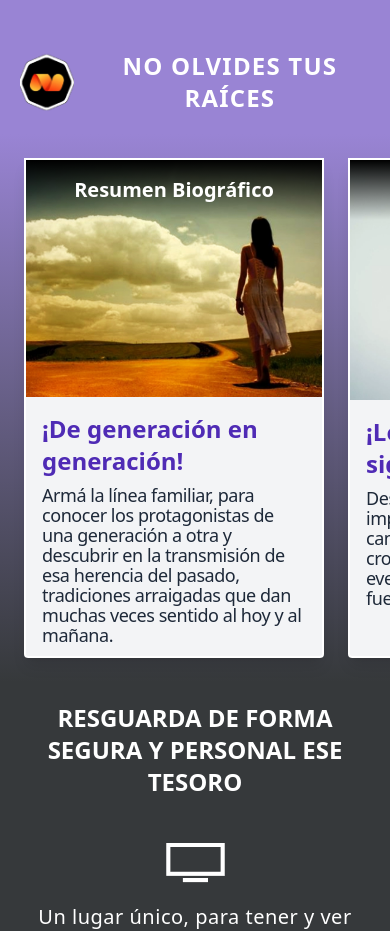
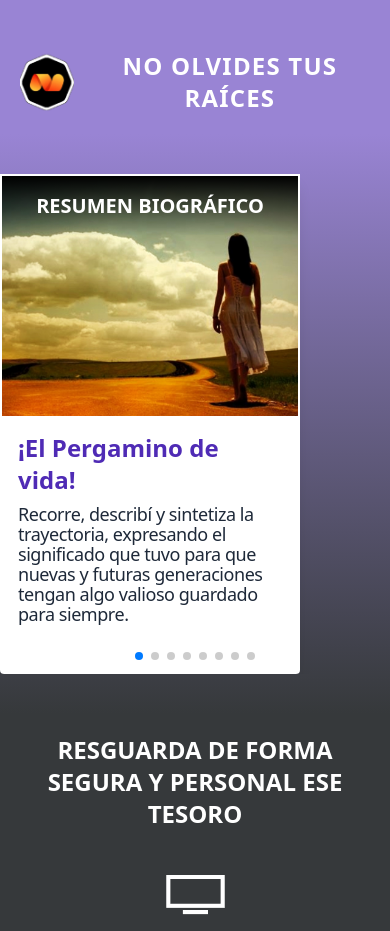
Before and after one commit to fedeemilo/Nemica, a React (Vite) app: page / in a window 390 px wide. Shown: the part 2560-3491 px from the top of the page. Built offline with nearby package versions, Linux system fonts and the light colour scheme.

Commit message:
ultimos retoques visuales

```diff
--- a/package.json
+++ b/package.json
@@ -11,7 +11,6 @@
   },
   "dependencies": {
     "@tailwindcss/vite": "^4.0.6",
-    "embla-carousel-react": "^8.5.2",
     "react": "^19.0.0",
     "react-dom": "^19.0.0",
     "swiper": "^11.2.4",
--- a/src/App.jsx
+++ b/src/App.jsx
@@ -1,4 +1,8 @@
-import useEmblaCarousel from "embla-carousel-react";
+import { Swiper, SwiperSlide } from "swiper/react";
+import "swiper/css";
+import "swiper/css/effect-coverflow";
+import "swiper/css/pagination";
+import { EffectCoverflow, Pagination } from "swiper/modules";
 
 //importacion de componentes
 import NavBar from "./components/NavBar";
@@ -10,6 +14,8 @@ import Form from "./components/Form";
 import Footer from "./components/Footer";
 import Icons from "./components/Icons";
 import HeadingImage from "./components/HeadingImage";
+
+//import de estilos
 import "./index.css";
 
 //import videos
@@ -57,8 +63,6 @@ import genetica1A from "./assets/images/cards/genetica1A.webp";
 import Museum1B from "./assets/images/cards/Museum1B.webp";
 
 export default function App() {
-  const [emblaRef] = useEmblaCarousel({ loop: false });
-
   return (
     <div className="bg-grisMedio">
       <div>
@@ -183,41 +187,57 @@ export default function App() {
       <div className="font-bold text-2xl bg-lila p-5 border-lila text-white">
         <Line imgSrc={logo} description="NO OLVIDES TUS RAÍCES" />
       </div>
-      <section id="servicios">
-        {/* Contenedor principal del carrusel */}
-        <div className="embla overflow-hidden bg-gradient-to-b from-lila to-gris p-6">
-          {/* Viewport de Embla: se asigna el ref para controlar el carrusel */}
-          <div className="embla__viewport" ref={emblaRef}>
-            {/* Contenedor de slides: usamos flex para alinear horizontalmente */}
-            <div className="embla__container flex gap-6">
-              {/* Cada slide contiene una Card.
-                La clase "flex-shrink-0" evita que el slide se encoja,
-                y definimos un ancho mínimo para cada slide */}
+      <div className="py-10 bg-gradient-to-b from-lila to-gris">
+        <div className="max-w-[800px] lg:max-w-full mx-auto overflow-visible" >
+          <Swiper
+            effect={"coverflow"}
+            grabCursor={true}
+            centeredSlides={true}
+            slidesPerView={"auto"}
+            coverflowEffect={{
+              rotate: 50,
+              stretch: 0,
+              depth: 100,
+              modifier: 1,
+              slideShadows: true,
+            }}
+            pagination={true}
+            modules={[EffectCoverflow, Pagination]}
+            className="mySwiper"
+          >
+
+            <SwiperSlide>
               <div className="embla__slide flex-shrink-0 min-w-[100px]">
                 <Card
-                  title="Resumen Biográfico"
+                  title="RESUMEN BIOGRÁFICO"
                   imgSrc={bio1A}
-                  h1="¡De generación en generación!"
-                  description="Armá la línea familiar, para conocer los protagonistas de una generación a otra y descubrir en la transmisión de esa herencia del pasado, tradiciones arraigadas que dan muchas veces sentido al hoy y al mañana."
+                  h1="¡El Pergamino de vida!"
+                  description="Recorre, describí y sintetiza la trayectoria, expresando el significado que tuvo para que nuevas y futuras generaciones tengan algo valioso guardado para siempre."
                 />
               </div>
-              <div className="embla__slide flex-shrink-0 min-w-[300px]">
+            </SwiperSlide>
+            <SwiperSlide>
+              <div className="embla__slide flex-shrink-0 min-w-[100px]">
                 <Card
-                  title="Histograma"
+                  title="HISTOGRAMA"
                   imgSrc={histograma1A}
                   h1="¡Los hechos más significativos!"
                   description="Destacá los hitos más importantes que marcaron el camino construido, y mira cronológicamente esos logros y eventos del proyecto de vida que fueron únicos."
                 />
               </div>
-              <div className="embla__slide flex-shrink-0 min-w-[300px]">
+            </SwiperSlide>
+            <SwiperSlide>
+              <div className="embla__slide flex-shrink-0 min-w-[100px]">
                 <Card
-                  title="Clip de Vida"
+                  title="CLIP DE VIDA"
                   imgSrc={clip2}
                   h1="¡Esos buenos momentos vividos!"
                   description="Transmití esas experiencias que llenaron el corazón, que son vivencias que emocionan y que reviven momentos que entusiasman."
                 />
               </div>
-              <div className="embla__slide flex-shrink-0 min-w-[300px]">
+            </SwiperSlide>
+            <SwiperSlide>
+              <div className="embla__slide flex-shrink-0 min-w-[100px]">
                 <Card
                   title="ÁRBOL GENEALÓGICO"
                   imgSrc={genealogia1A}
@@ -225,7 +245,9 @@ export default function App() {
                   description="Armá la línea familiar, para conocer los protagonistas de una generación a otra y descubrir en la transmisión de esa herencia del pasado, tradiciones arraigadas que dan muchas veces sentido al hoy y al mañana."
                 />
               </div>
-              <div className="embla__slide flex-shrink-0 min-w-[300px]">
+            </SwiperSlide>
+            <SwiperSlide>
+              <div className="embla__slide flex-shrink-0 min-w-[100px]">
                 <Card
                   title="TESTIMONIOS"
                   imgSrc={testimonios}
@@ -233,15 +255,19 @@ export default function App() {
                   description="Recreá y captá desde la mirada y experiencia del círculo íntimo esa esencia personal, generando un retrato con los rasgos característicos."
                 />
               </div>
-              <div className="embla__slide flex-shrink-0 min-w-[300px]">
+            </SwiperSlide>
+            <SwiperSlide>
+              <div className="embla__slide flex-shrink-0 min-w-[100px]">
                 <Card
-                  title="CÍRCULOS DE RELACIONES"
+                  title="CIRCULO DE RELACIONES"
                   imgSrc={relaciones}
                   h1="¡Esos vínculos construidos!"
                   description="Mostrá las relaciones con familiares y amigos que marcaron e influenciaron el desarrollo y crecimiento personal."
                 />
               </div>
-              <div className="embla__slide flex-shrink-0 min-w-[300px]">
+            </SwiperSlide>
+            <SwiperSlide>
+              <div className="embla__slide flex-shrink-0 min-w-[100px]">
                 <Card
                   title="SÍNTESIS GENÉTICA"
                   imgSrc={genetica1A}
@@ -249,7 +275,9 @@ export default function App() {
                   description="Dejá claro esos rasgos tradicionales que inevitablemente se heredan, que son parte de la identidad y que seguramente se transmitan a las siguientes generaciones."
                 />
               </div>
-              <div className="embla__slide flex-shrink-0 min-w-[300px]">
+            </SwiperSlide>
+            <SwiperSlide>
+              <div className="embla__slide flex-shrink-0 min-w-[100px]">
                 <Card
                   title="MUSEUM"
                   imgSrc={Museum1B}
@@ -257,11 +285,10 @@ export default function App() {
                   description="Que mejor que tener ese espacio propio donde encontrar todo de forma rápida y ágil, y mediante una experiencia visual increíble que se puede disfrutar a cada momento."
                 />
               </div>
-            </div>
-          </div>
+            </SwiperSlide>
+          </Swiper>
         </div>
-        {/* Aquí podrías agregar controles personalizados (flechas, dots, etc.) si lo deseas */}
-      </section>
+      </div>
 
       <div className="bg-gris text-white text-2xl p-5 font-bold lg:pt-20">
         <h1>RESGUARDA DE FORMA SEGURA Y PERSONAL ESE TESORO</h1>
--- a/src/components/Card.jsx
+++ b/src/components/Card.jsx
@@ -17,7 +17,7 @@ export default function Card({ title, imgSrc, description, h1 }) {
 
 
       {/* Contenedor de h1 y description */}
-      <section className="bg-gray-100 p-4 flex flex-col">
+      <section className="bg-white p-4 flex flex-col">
         <div className="text-purpura text-2xl text-left">
           <h1 className="font-semibold">{h1}</h1>
         </div>
--- a/src/components/EmblaCarouselCards.jsx
+++ /dev/null
@@ -1,60 +0,0 @@
-// EmblaCarouselCards.jsx
-import React, { useCallback } from "react";
-import useEmblaCarousel from "embla-carousel-react";
-import Card from "./Card"; // Asegúrate de que la ruta sea correcta
-import { cardData } from "./cardData"; // Importa tus datos de cards
-
-const EmblaCarouselCards = () => {
-  // Inicializamos Embla con algunas opciones (por ejemplo, sin loop)
-  const [emblaRef, emblaApi] = useEmblaCarousel({ loop: false });
-
-  // Funciones para navegar
-  const scrollPrev = useCallback(() => {
-    if (emblaApi) emblaApi.scrollPrev();
-  }, [emblaApi]);
-
-  const scrollNext = useCallback(() => {
-    if (emblaApi) emblaApi.scrollNext();
-  }, [emblaApi]);
-
-  return (
-    <div className="embla">
-      {/* Contenedor del viewport */}
-      <div className="embla__viewport overflow-hidden" ref={emblaRef}>
-        <div className="embla__container flex">
-          {cardData.map((card, index) => (
-            <div
-              className="embla__slide flex-shrink-0 px-2 w-full sm:w-1/2 md:w-1/3 lg:w-1/4"
-              key={index}
-            >
-              <Card
-                title={card.title}
-                imgSrc={card.imgSrc}
-                h1={card.h1}
-                description={card.description}
-              />
-            </div>
-          ))}
-        </div>
-      </div>
-
-      {/* Botones de navegación */}
-      <div className="embla__controls mt-4 flex justify-center space-x-4">
-        <button
-          onClick={scrollPrev}
-          className="px-4 py-2 bg-purple-600 text-white rounded"
-        >
-          Anterior
-        </button>
-        <button
-          onClick={scrollNext}
-          className="px-4 py-2 bg-purple-600 text-white rounded"
-        >
-          Siguiente
-        </button>
-      </div>
-    </div>
-  );
-};
-
-export default EmblaCarouselCards;
--- a/src/index.css
+++ b/src/index.css
@@ -11,12 +11,25 @@
     --color-grisClaro: #E5E5E5;
     --color-grisMedio: #C0C1C2;
 }
-@keyframes scroll{
-    0%{
-        transform: translateX(0);
-    }
-    100%{
-        transform: translateX(-50%);
-    }
 
+.swiper {
+  width: 100%;
+  padding-top: 50px;
+  padding-bottom: 50px;
 }
+
+.swiper-slide {
+  background-position: center;
+  background-size: cover;
+  width: 300px; /* Coincide con el ancho de Card */
+  height: 500px; /* Coincide con la altura de Card */
+  display: flex;
+  justify-content: center;
+  align-items: center;
+}
+
+.swiper-slide img {
+  display: block;
+  width: 100%;
+  height: 100%;
+}
```
Also changed, not shown: src/main.jsx (line endings or trailing spaces), 1 other file (tests, documents, lock files or other folders).
